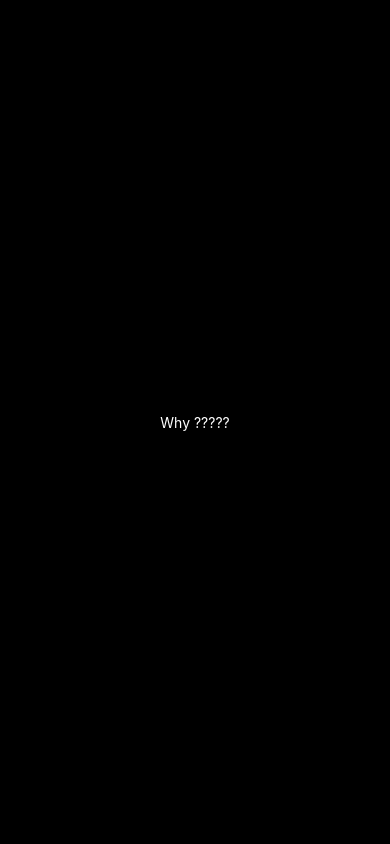
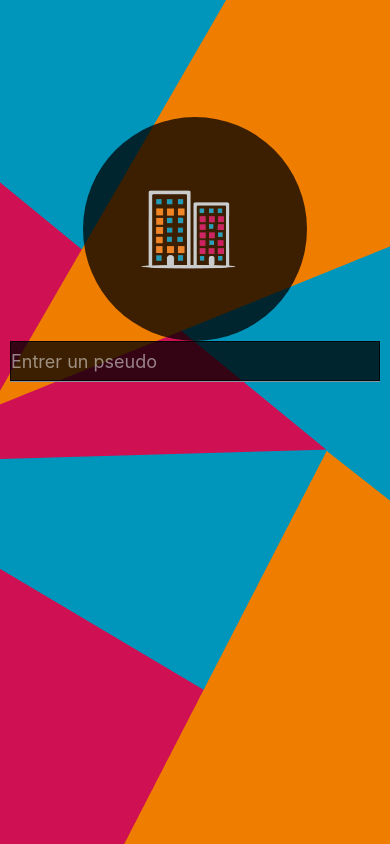
Before and after one commit to Cosmeak/iim-bachelor-2, a React Native app: screen /Login in a window 390 px wide. Built offline with nearby package versions, Linux system fonts and the light colour scheme.

Commit message:
:hammer: Add base routing system

```diff
--- a/App.js
+++ b/App.js
@@ -1,23 +1,23 @@
-import { StatusBar } from 'expo-status-bar';
-import { StyleSheet, Text, View } from 'react-native';
+// Imports
+import React from 'react'
+import { NavigationContainer } from '@react-navigation/native'
+import { createNativeStackNavigator } from '@react-navigation/native-stack';
 
-export default function App() {
+// Views
+import Login from './screens/Login'
+
+// Constants
+const Stack = createNativeStackNavigator()
+
+// Functions
+const App = () => {
   return (
-    <View style={styles.container}>
-      <Text style={styles.text}>Why ?????</Text>
-      <StatusBar style="auto" />
-    </View>
-  );
+    <NavigationContainer>
+      <Stack.Navigator initialRouteName="Login">
+        <Stack.Screen name="Login" component={Login} options={{ headerShown: false }} />
+      </Stack.Navigator>
+    </NavigationContainer>
+  )
 }
 
-const styles = StyleSheet.create({
-  container: {
-    flex: 1,
-    backgroundColor: '#000',
-    alignItems: 'center',
-    justifyContent: 'center',
-  },
-  text: {
-    color: '#fff',
-  },
-});
+export default App
--- a/package.json
+++ b/package.json
@@ -10,6 +10,8 @@
     "eject": "expo eject"
   },
   "dependencies": {
+    "@react-navigation/native": "^6.0.7",
+    "@react-navigation/native-stack": "^6.3.0",
     "expo": "~44.0.0",
     "expo-status-bar": "~1.2.0",
     "react": "17.0.1",
--- a/screens/login.js
+++ b/screens/login.js
@@ -3,13 +3,13 @@
 import { Input } from 'react-native-elements';
 
 
-const App = () => (
+const Login = () => (
   <View style={styles.container}>
-    <ImageBackground source={require('./assets/bg_cb.png') } resizeMode="cover" style={styles.image}>
+    <ImageBackground source={require('../assets/bg_cb.png') } resizeMode="cover" style={styles.image}>
       <View style={styles.rond}>
         <Image
           style={styles.logo}
-          source={require('./assets/logo_cb.png')}
+          source={require('../assets/logo_cb.png')}
         />
       </View>
       <Input
@@ -64,4 +64,4 @@
   }
 });
 
-export default App;
+export default Login;
```
Also changed, not shown: 1 other file (tests, documents, lock files or other folders).
